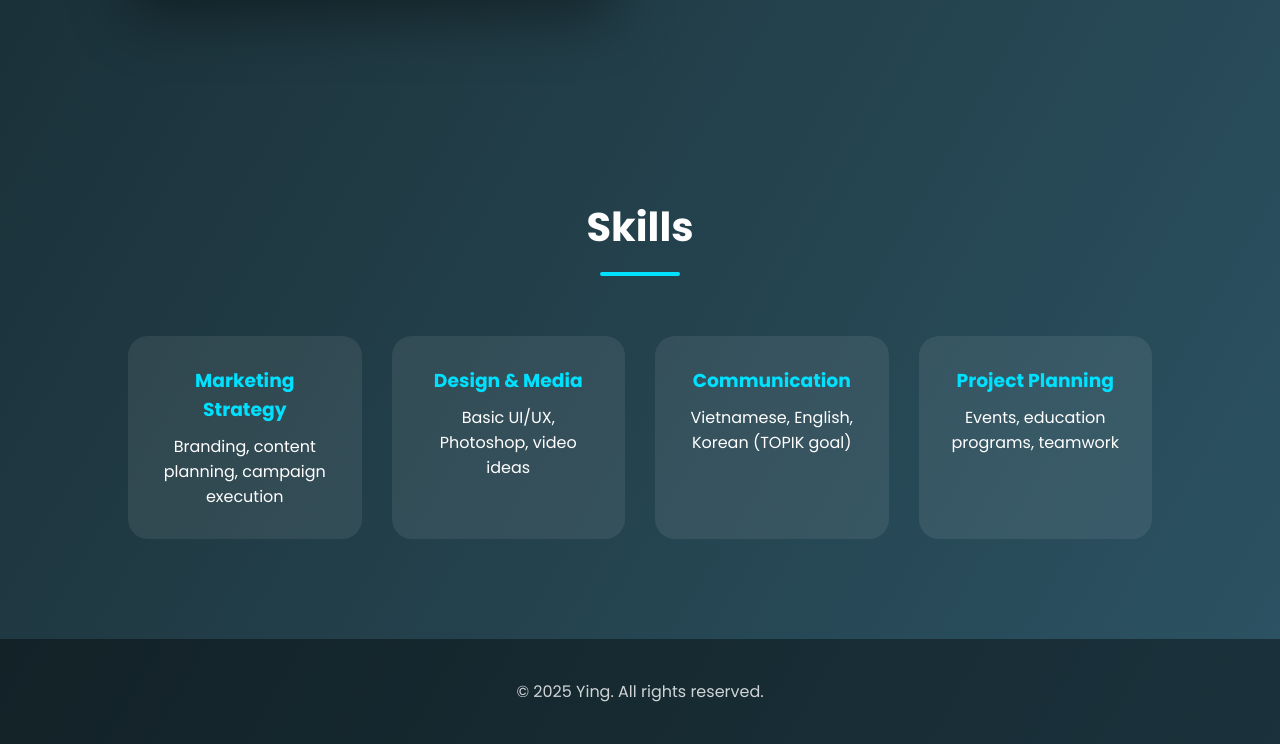
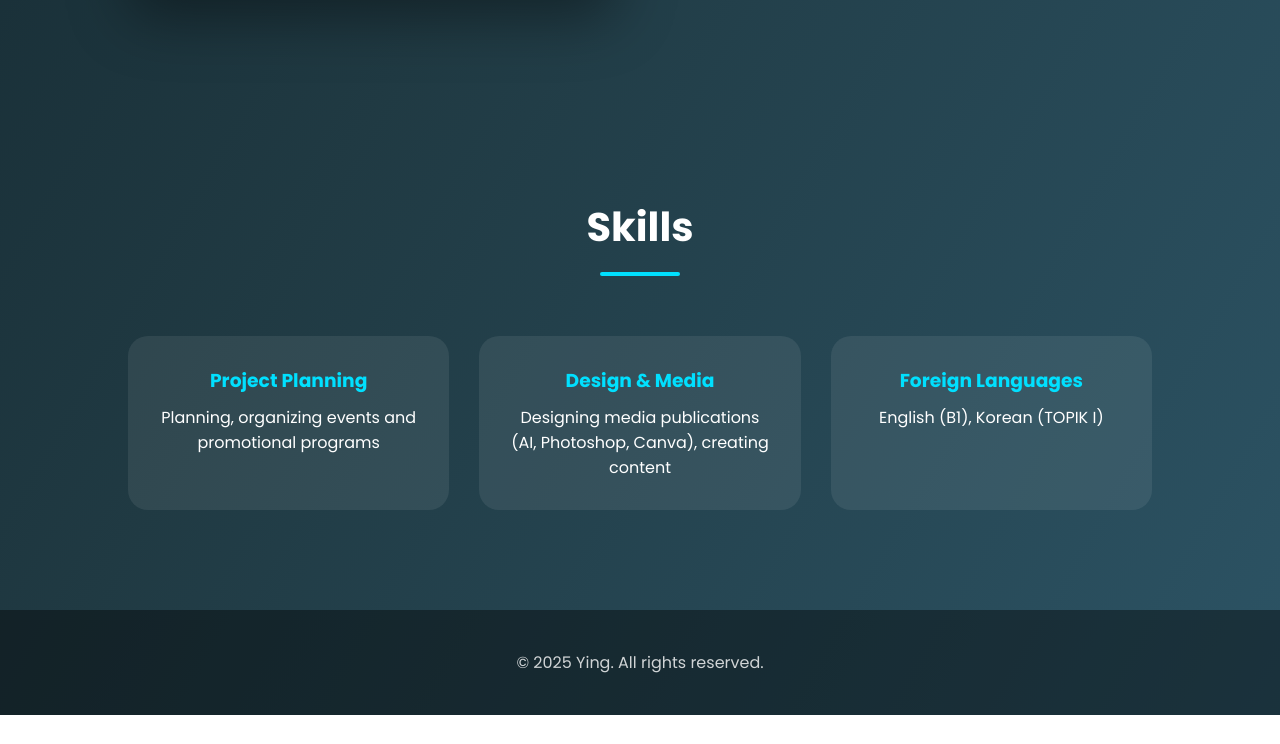
Before and after one commit to kieubaoyen2002-tech/kieubaoyen2002-tech.github.io, a plain HTML site: page index.html in a window 1280 px wide. Shown: the part 1407-2151 px from the top of the page. After the commit the page ends 2122 px from the top, so only its background shows below. Drawn offline with Linux system fonts and the light colour scheme.

Commit message:
Update index.html

```diff
--- a/index.html
+++ b/index.html
@@ -194,22 +194,18 @@
     <h2>Skills</h2>
     <div class="skills">
       <div class="skill">
-        <h3>Marketing Strategy</h3>
-        <p>Branding, content planning, campaign execution</p>
+        <h3>Project Planning</h3>
+        <p>Planning, organizing events and promotional programs</p>
       </div>
       <div class="skill">
         <h3>Design & Media</h3>
-        <p>Basic UI/UX, Photoshop, video ideas</p>
+        <p>Designing media publications (AI, Photoshop, Canva), creating content</p>
       </div>
       <div class="skill">
-        <h3>Communication</h3>
-        <p>Vietnamese, English, Korean (TOPIK goal)</p>
+        <h3>Foreign Languages</h3>
+        <p>English (B1), Korean (TOPIK I)</p>
       </div>
-      <div class="skill">
-        <h3>Project Planning</h3>
-        <p>Events, education programs, teamwork</p>
       </div>
-    </div>
   </section>
 
   <footer>
```
